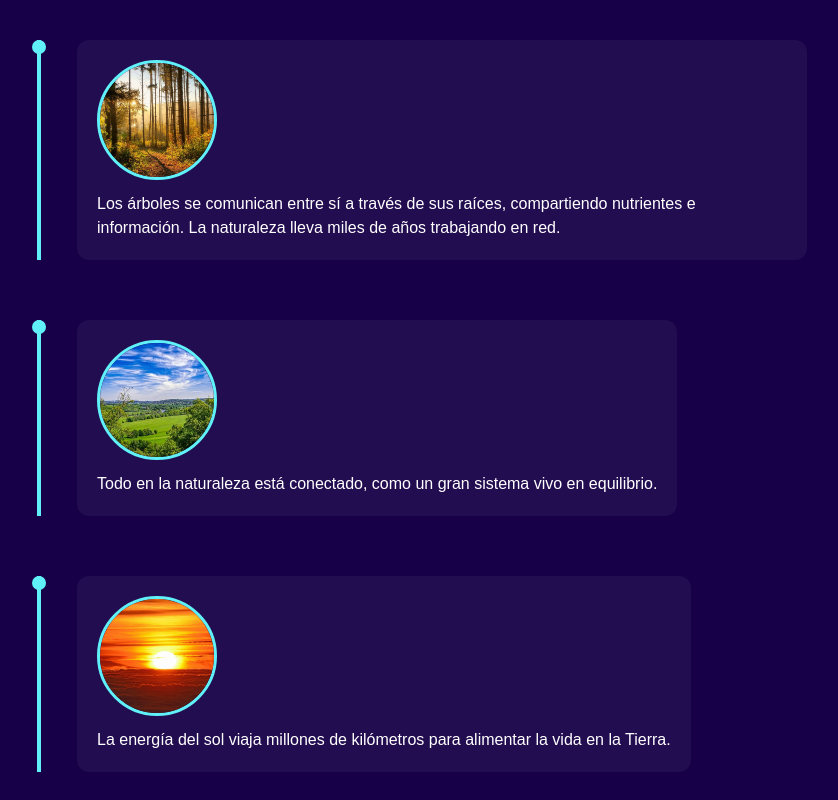
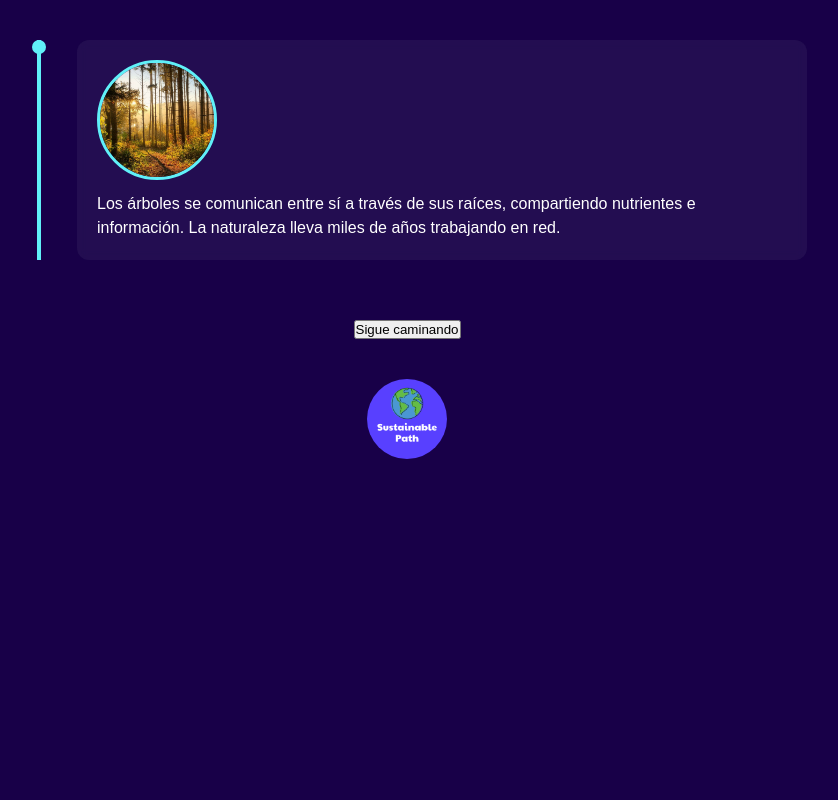
Before and after one commit to Sara-Gavi/sustainable-path, a React (Vite) app: page /#/camino in a window 1280 px wide. Shown: the top 800 px of the page, without its empty margins (233-1071 px from the left). Built offline with nearby package versions, Linux system fonts and the light colour scheme.

Commit message:
Show steps progressively using visibleSteps state and slice

```diff
--- a/src/components/EnergyPath.jsx
+++ b/src/components/EnergyPath.jsx
@@ -14,7 +14,7 @@ function EnergyPath() {
 
   return (
     <div className="energy__container">
-      {steps.map((step, index) => (
+      {steps.slice(0, visibleSteps).map((step, index) => (
         <div className="path__step" key={index}>
           <div className="step__line">
             <span className="step__dot"></span>
```
